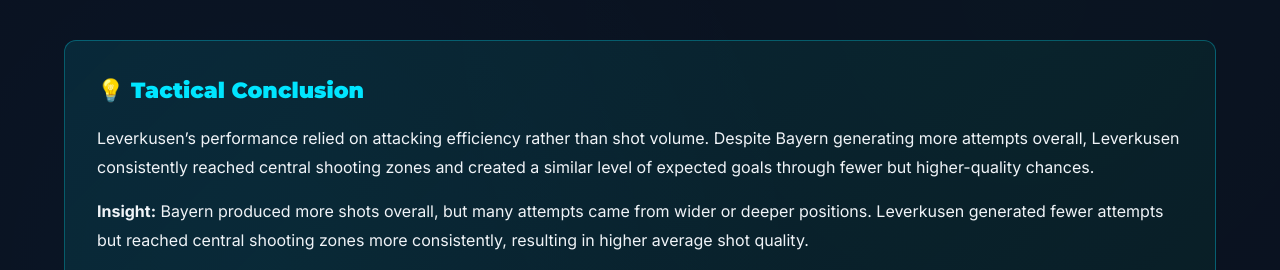
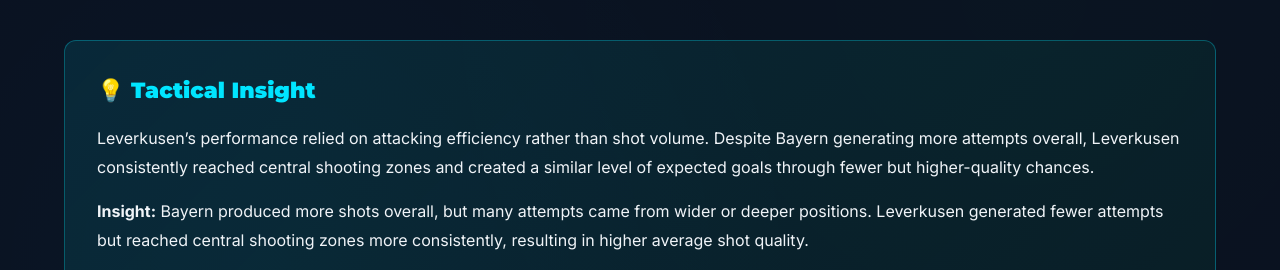
Before and after one commit to Fiallos77/analitykaXG, a Jekyll site: the page built from reports/BayerLeverkusenvsBayernMunich.md, in a window 1280 px wide and 900 px high, scrolled down 3632 px. Shown: the part 183-453 px from the top of the window. Built offline with Jekyll 4.4.1, drawn with Linux system fonts in a browser that asks for light colours.

Commit message:
Rename section from 'Tactical Conclusion' to 'Tactical Insight'

```diff
--- a/reports/BayerLeverkusenvsBayernMunich.md
+++ b/reports/BayerLeverkusenvsBayernMunich.md
@@ -114,7 +114,7 @@ While Bayern controlled possession for long periods, Leverkusen relied on vertic
     </div>
     <!-- Conclusion -->
     <div class="conclusion-box">
-        <h3>💡 Tactical Conclusion</h3>
+        <h3>💡 Tactical Insight</h3>
         <p style="margin-bottom:16px;">
             Leverkusen’s performance relied on attacking efficiency rather than shot volume.
             Despite Bayern generating more attempts overall, Leverkusen consistently reached central shooting zones and created a similar level of expected goals through fewer but higher-quality chances.
```
